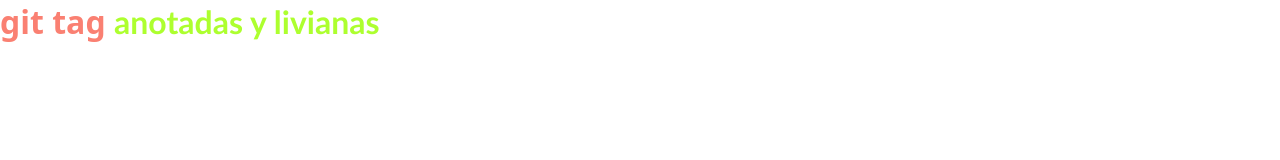
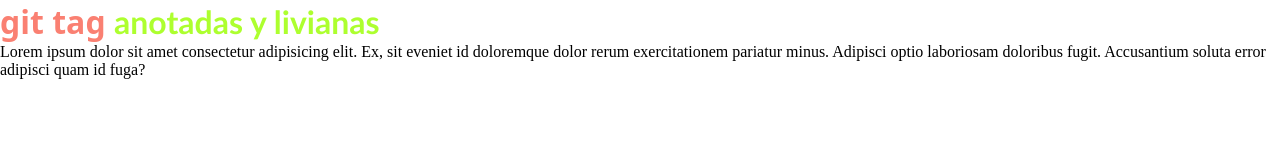
Before and after one commit to LBaquedanoCordova/Practicing-git, a plain HTML site: page index.html in a window 1280 px wide. Drawn offline with Linux system fonts and the light colour scheme.

Commit message:
agregar elemento p y su contenido

```diff
--- a/index.html
+++ b/index.html
@@ -1,12 +1,18 @@
 <!DOCTYPE html>
 <html lang="en">
-<head>
-    <meta charset="UTF-8">
-    <meta name="viewport" content="width=device-width, initial-scale=1.0">
+  <head>
+    <meta charset="UTF-8" />
+    <meta name="viewport" content="width=device-width, initial-scale=1.0" />
     <title>Document</title>
-    <link rel="stylesheet" href="style.css">
-</head>
-<body>
+    <link rel="stylesheet" href="style.css" />
+  </head>
+  <body>
     <h1>git tag <span>anotadas y livianas</span></h1>
-</body>
+    <p>
+      Lorem ipsum dolor sit amet consectetur adipisicing elit. Ex, sit eveniet
+      id doloremque dolor rerum exercitationem pariatur minus. Adipisci optio
+      laboriosam doloribus fugit. Accusantium soluta error adipisci quam id
+      fuga?
+    </p>
+  </body>
 </html>
```
